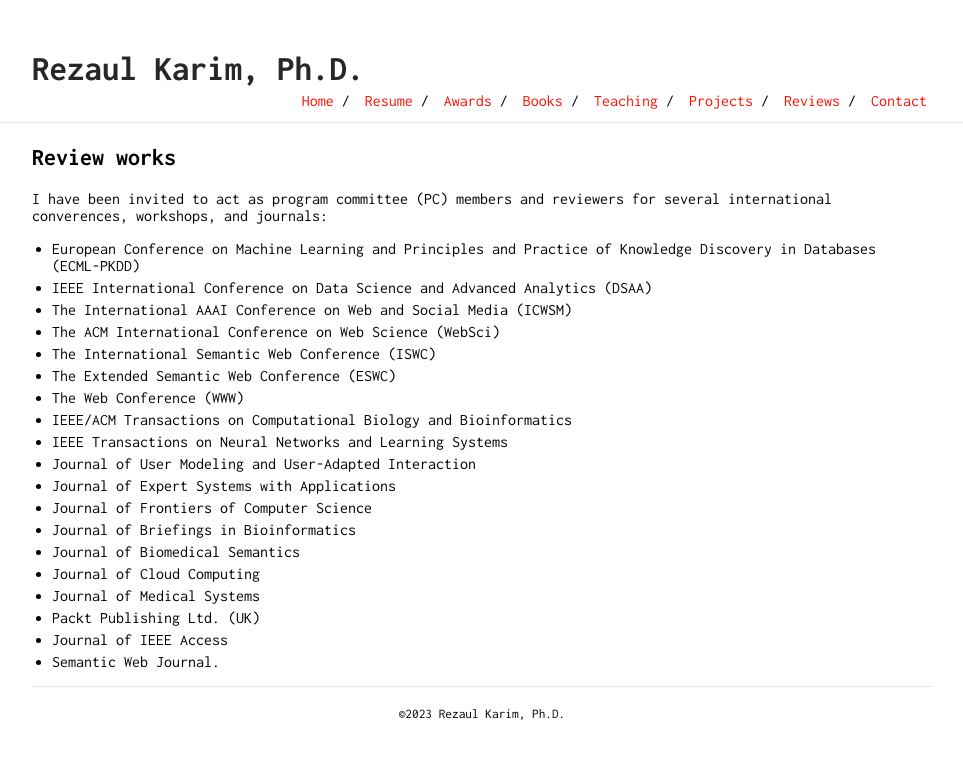
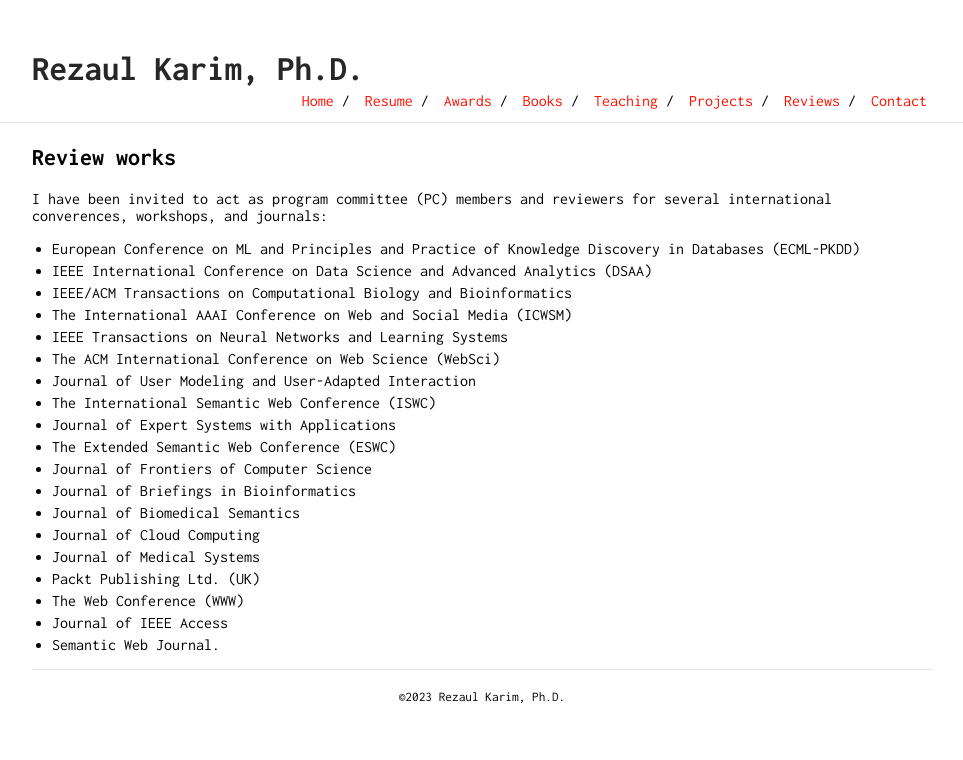
Before and after one commit to rezacsedu/rezacsedu.github.io, a Jekyll site: the page built from reviews.md, in a window 1280 px wide. Shown: the top 760 px of the page, without its empty margins (158-1121 px from the left). Built offline with Jekyll 4.4.1, drawn with Linux system fonts in a browser that asks for light colours; our own code applies the rules of GitHub Pages for plain Markdown files.

Commit message:
Update reviews.md

```diff
--- a/reviews.md
+++ b/reviews.md
@@ -1,22 +1,22 @@
 ## Review works
 I have been invited to act as program committee (PC) members and reviewers for several international converences, workshops, and journals:
 
-- European Conference on Machine Learning and Principles and Practice of Knowledge Discovery in Databases (ECML-PKDD)
+- European Conference on ML and Principles and Practice of Knowledge Discovery in Databases (ECML-PKDD)
 - IEEE International Conference on Data Science and Advanced Analytics (DSAA)
+- IEEE/ACM Transactions on Computational Biology and Bioinformatics
 - The International AAAI Conference on Web and Social Media (ICWSM)
+- IEEE Transactions on Neural Networks and Learning Systems
 - The ACM International Conference on Web Science (WebSci)
+- Journal of User Modeling and User-Adapted Interaction
 - The International Semantic Web Conference (ISWC)
+- Journal of Expert Systems with Applications
 - The Extended Semantic Web Conference (ESWC)
-- The Web Conference (WWW)
-- IEEE/ACM Transactions on Computational Biology and Bioinformatics
-- IEEE Transactions on Neural Networks and Learning Systems
-- Journal of User Modeling and User-Adapted Interaction
-- Journal of Expert Systems with Applications
 - Journal of Frontiers of Computer Science
 - Journal of Briefings in Bioinformatics
 - Journal of Biomedical Semantics
 - Journal of Cloud Computing
 - Journal of Medical Systems
 - Packt Publishing Ltd. (UK)
+- The Web Conference (WWW)
 - Journal of IEEE Access
 - Semantic Web Journal.
```
